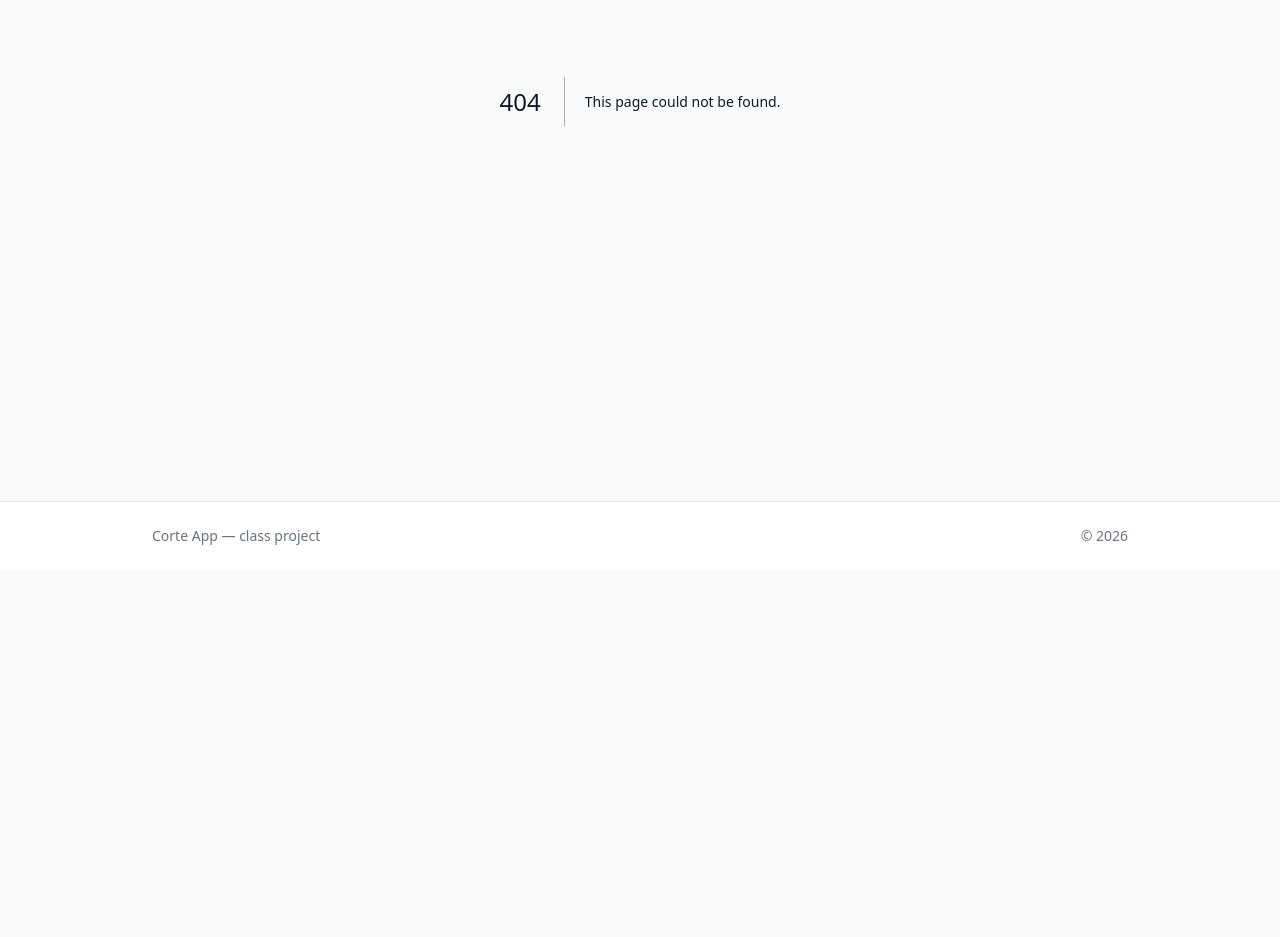
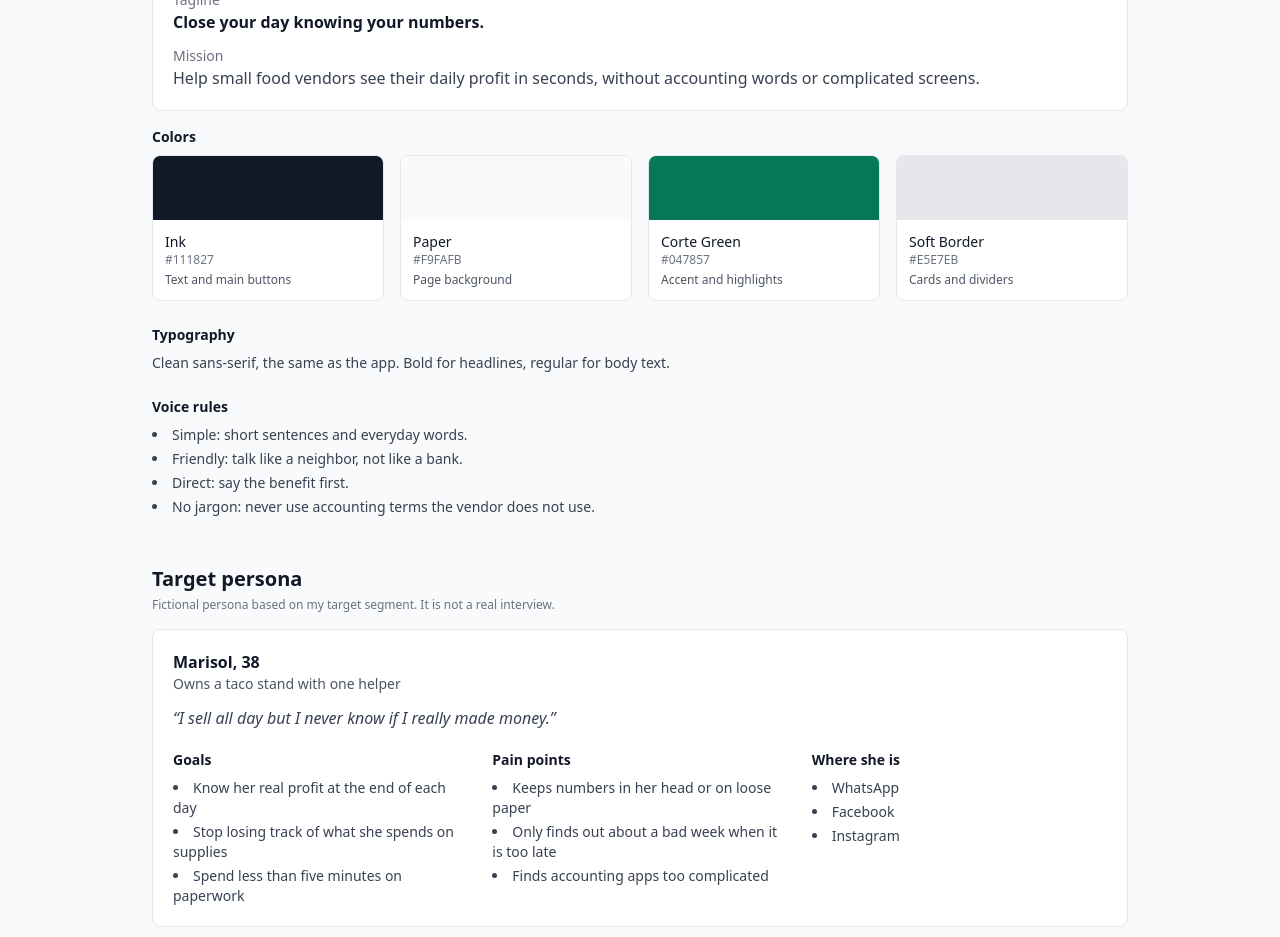
Before and after one commit to emilianosuarezamezcua-a11y/corte-appp, a Next.js app in the folder corte-app/: page /marketing in a window 1280 px wide. Before the commit this address had no page. Shown: the part 360-1297 px from the top of the page. Before the commit the page ends 930 px from the top, so only its background shows below. Built offline with nearby package versions, Linux system fonts and the light colour scheme.

Commit message:
Create /marketing page with brand system, persona and landing copy

```diff
--- /dev/null
+++ b/corte-app/app/marketing/page.js
@@ -0,0 +1,167 @@
+'use client';
+
+const BRAND = {
+  name: 'Corte App',
+  tagline: 'Close your day knowing your numbers.',
+  mission:
+    'Help small food vendors see their daily profit in seconds, without accounting words or complicated screens.',
+};
+
+const COLORS = [
+  { name: 'Ink', hex: '#111827', use: 'Text and main buttons' },
+  { name: 'Paper', hex: '#F9FAFB', use: 'Page background' },
+  { name: 'Corte Green', hex: '#047857', use: 'Accent and highlights' },
+  { name: 'Soft Border', hex: '#E5E7EB', use: 'Cards and dividers' },
+];
+
+const VOICE = [
+  'Simple: short sentences and everyday words.',
+  'Friendly: talk like a neighbor, not like a bank.',
+  'Direct: say the benefit first.',
+  'No jargon: never use accounting terms the vendor does not use.',
+];
+
+const PERSONA = {
+  name: 'Marisol',
+  age: 38,
+  role: 'Owns a taco stand with one helper',
+  quote: 'I sell all day but I never know if I really made money.',
+  goals: [
+    'Know her real profit at the end of each day',
+    'Stop losing track of what she spends on supplies',
+    'Spend less than five minutes on paperwork',
+  ],
+  pains: [
+    'Keeps numbers in her head or on loose paper',
+    'Only finds out about a bad week when it is too late',
+    'Finds accounting apps too complicated',
+  ],
+  channels: ['WhatsApp', 'Facebook', 'Instagram'],
+};
+
+const LANDING = {
+  headline: 'Know your profit before you close the day',
+  subheadline:
+    'Corte App is a simple daily profit and expense tracker for people who need a quick answer, not a full accounting system.',
+  benefits: [
+    'See your profit every day, not at the end of the week',
+    'Write down every expense in seconds',
+    'No accounting words, no complicated screens',
+  ],
+  cta: 'Start tracking today',
+};
+
+export default function MarketingPage() {
+  return (
+    <main className="max-w-5xl mx-auto px-6 py-10">
+      <h1 className="text-2xl font-bold mb-2">Marketing engine</h1>
+      <p className="text-gray-600 mb-2">
+        The brand, the audience and the message for Corte App, all in one place.
+      </p>
+      <p className="text-xs text-gray-500 mb-10">
+        All content on this page was written with AI help and edited by me. It is not generated live.
+      </p>
+
+      <section className="mb-12">
+        <h2 className="text-xl font-semibold mb-4">Brand system</h2>
+        <div className="border border-gray-200 rounded-lg p-5 bg-white mb-4">
+          <p className="text-sm text-gray-500">Name</p>
+          <p className="font-semibold mb-3">{BRAND.name}</p>
+          <p className="text-sm text-gray-500">Tagline</p>
+          <p className="font-semibold mb-3">{BRAND.tagline}</p>
+          <p className="text-sm text-gray-500">Mission</p>
+          <p className="text-gray-700">{BRAND.mission}</p>
+        </div>
+
+        <h3 className="text-sm font-semibold mb-2">Colors</h3>
+        <div className="grid grid-cols-2 md:grid-cols-4 gap-4 mb-6">
+          {COLORS.map(function (c) {
+            return (
+              <div key={c.name} className="border border-gray-200 rounded-lg overflow-hidden bg-white">
+                <div className="h-16" style={{ backgroundColor: c.hex }} />
+                <div className="p-3">
+                  <p className="font-medium text-sm">{c.name}</p>
+                  <p className="text-xs text-gray-500">{c.hex}</p>
+                  <p className="text-xs text-gray-600 mt-1">{c.use}</p>
+                </div>
+              </div>
+            );
+          })}
+        </div>
+
+        <h3 className="text-sm font-semibold mb-2">Typography</h3>
+        <p className="text-sm text-gray-700 mb-6">
+          Clean sans-serif, the same as the app. Bold for headlines, regular for body text.
+        </p>
+
+        <h3 className="text-sm font-semibold mb-2">Voice rules</h3>
+        <ul className="list-disc list-inside text-sm text-gray-700 space-y-1">
+          {VOICE.map(function (v) {
+            return <li key={v}>{v}</li>;
+          })}
+        </ul>
+      </section>
+
+      <section className="mb-12">
+        <h2 className="text-xl font-semibold mb-1">Target persona</h2>
+        <p className="text-xs text-gray-500 mb-4">
+          Fictional persona based on my target segment. It is not a real interview.
+        </p>
+        <div className="border border-gray-200 rounded-lg p-5 bg-white">
+          <p className="font-semibold">
+            {PERSONA.name}, {PERSONA.age}
+          </p>
+          <p className="text-sm text-gray-600 mb-3">{PERSONA.role}</p>
+          <p className="italic text-gray-700 mb-5">&ldquo;{PERSONA.quote}&rdquo;</p>
+
+          <div className="grid grid-cols-1 md:grid-cols-3 gap-6">
+            <div>
+              <h3 className="text-sm font-semibold mb-2">Goals</h3>
+              <ul className="list-disc list-inside text-sm text-gray-700 space-y-1">
+                {PERSONA.goals.map(function (g) {
+                  return <li key={g}>{g}</li>;
+                })}
+              </ul>
+            </div>
+            <div>
+              <h3 className="text-sm font-semibold mb-2">Pain points</h3>
+              <ul className="list-disc list-inside text-sm text-gray-700 space-y-1">
+                {PERSONA.pains.map(function (p) {
+                  return <li key={p}>{p}</li>;
+                })}
+              </ul>
+            </div>
+            <div>
+              <h3 className="text-sm font-semibold mb-2">Where she is</h3>
+              <ul className="list-disc list-inside text-sm text-gray-700 space-y-1">
+                {PERSONA.channels.map(function (ch) {
+                  return <li key={ch}>{ch}</li>;
+                })}
+              </ul>
+            </div>
+          </div>
+        </div>
+      </section>
+
+      <section className="mb-12">
+        <h2 className="text-xl font-semibold mb-4">Landing page copy</h2>
+        <div className="border border-gray-200 rounded-lg p-5 bg-white">
+          <p className="text-sm text-gray-500">Headline</p>
+          <p className="text-2xl font-bold mb-4">{LANDING.headline}</p>
+          <p className="text-sm text-gray-500">Subheadline</p>
+          <p className="text-gray-700 mb-4">{LANDING.subheadline}</p>
+          <p className="text-sm text-gray-500">Benefits</p>
+          <ul className="list-disc list-inside text-gray-700 mb-4 space-y-1">
+            {LANDING.benefits.map(function (b) {
+              return <li key={b}>{b}</li>;
+            })}
+          </ul>
+          <p className="text-sm text-gray-500 mb-1">Call to action</p>
+          <span className="inline-block bg-gray-900 text-white px-6 py-2 rounded-lg text-sm">
+            {LANDING.cta}
+          </span>
+        </div>
+      </section>
+    </main>
+  );
+}
```
